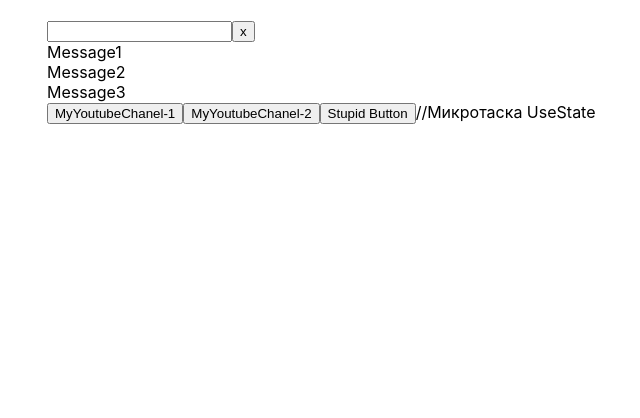
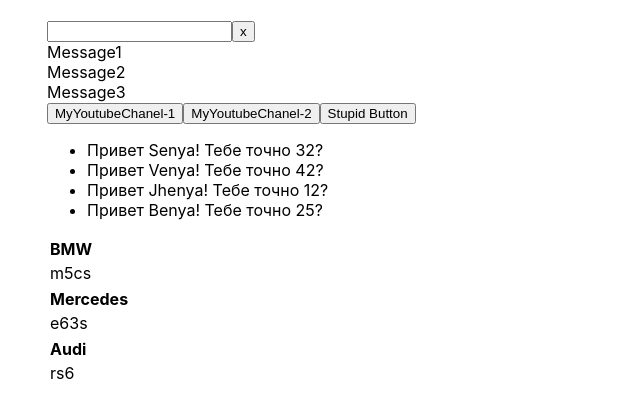
Before and after one commit to Dro5zd/Igor-microtask-lesson2, a React (Create React App) app: page / in a window 1280 px wide. Shown: the top 418 px of the page, without its empty margins (293-933 px from the left). Built offline with nearby package versions, Linux system fonts and the light colour scheme.

Commit message:
microTask map end

```diff
--- a/src/App.tsx
+++ b/src/App.tsx
@@ -2,6 +2,7 @@ import React, {useState} from 'react';
 import './App.css';
 import {FullInput} from "./components/FullInput";
 import {Button} from "./components/Button";
+import {NewComponent} from "./components/NewComponent";
 
 function App() {
 
@@ -42,6 +43,13 @@ function App() {
 //         setA(a=0)
 //     }
 
+    const students = [
+        {id: 1, name:'Senya', age:32},
+        {id: 2, name:'Venya', age:42},
+        {id: 3, name:'Jhenya', age:12},
+        {id: 4, name:'Benya', age:25}
+    ]
+
     return (
         <div className={"App"}>
             <FullInput newMessage={newMessage}/>
@@ -51,14 +59,14 @@ function App() {
             <Button name='MyYoutubeChanel-2' callback={() => ButtonFoo2('Im Petya')}/>
             <Button name='Stupid Button' callback={StupidButton}/>
 
-            //Микротаска UseState
+
             {/*<h1>{a}</h1>*/}
-
             {/*<button onClick={onclickPlusHandler}> +++</button>*/}
             {/*<button onClick={onclick0Handler}> 0 </button>*/}
             {/*<button onClick={onclickMinusHandler}> --- </button>*/}
 
 
+            <NewComponent students={students}/>
         </div>
     );
 }
--- a/src/components/NewComponent.tsx
+++ b/src/components/NewComponent.tsx
@@ -0,0 +1,46 @@
+import React from 'react';
+
+
+type StudentsType = {
+    id: number
+    name: string
+    age: number
+}
+
+type NewComponentProps = {
+    students: StudentsType[]
+}
+
+export const NewComponent = (props: NewComponentProps) => {
+
+    type topCarsProps = {}
+
+    const topCars = [
+        {manufacturer: 'BMW', model: 'm5cs'},
+        {manufacturer: 'Mercedes', model: 'e63s'},
+        {manufacturer: 'Audi', model: 'rs6'}
+    ]
+
+
+    return (
+        <div>
+            <ul>
+                {props.students.map((s, index) => <li key={s.id}>Привет {s.name}! Тебе точно {s.age}?</li>)}
+            </ul>
+
+            {topCars.map((c, index) => <table>
+                <tr>
+                    <th>{c.manufacturer}</th>
+
+                </tr>
+                <tr>
+                    <td>{c.model}</td>
+                </tr>
+
+            </table>)}
+
+
+        </div>
+
+    );
+}
```
